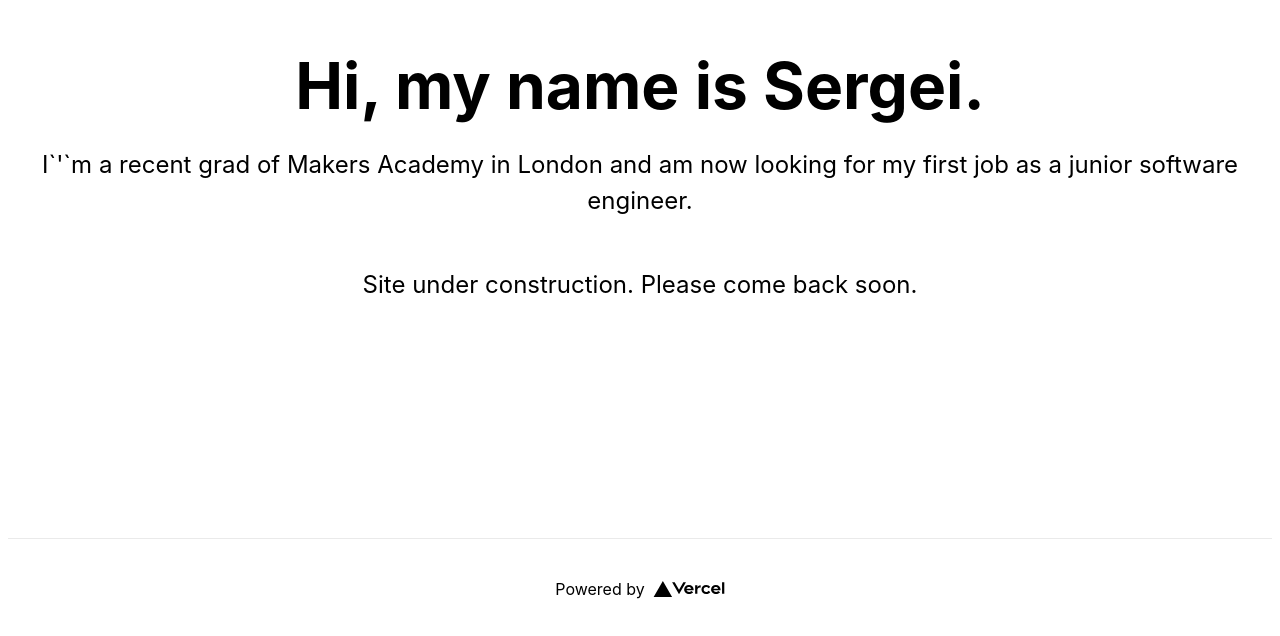
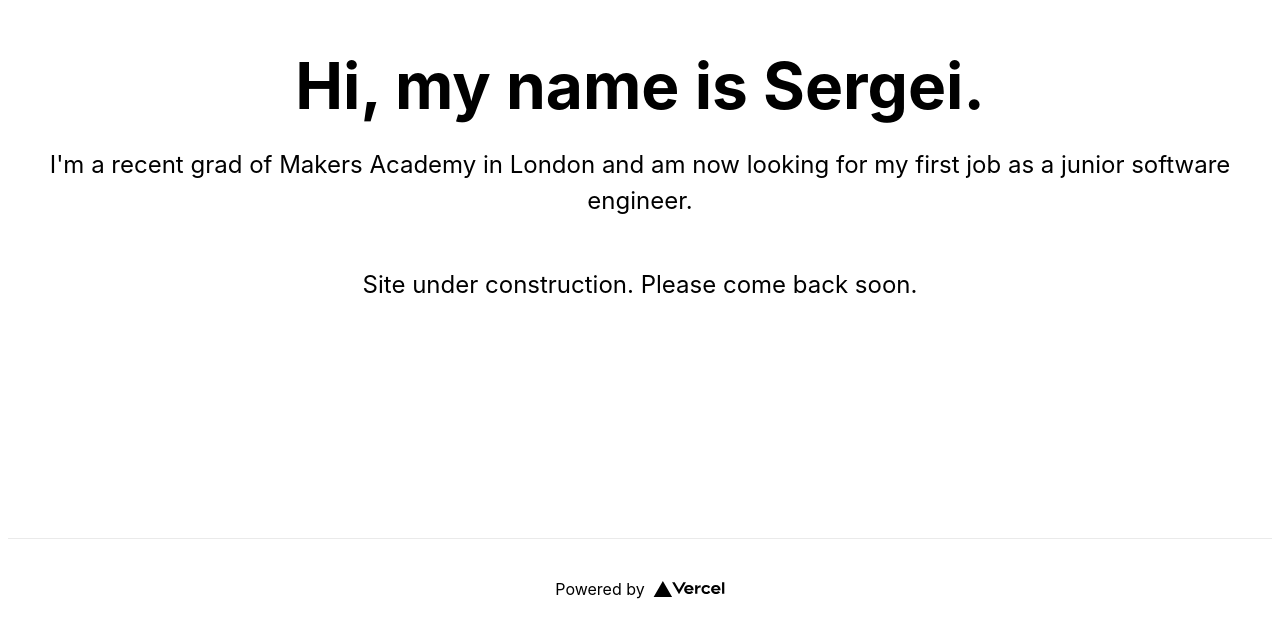
Before and after one commit to s-palmer/portfolio-nextjs, a Next.js app: page / in a window 1280 px wide. Shown: the part 162-798 px from the top of the page. Built offline with nearby package versions, Linux system fonts and the light colour scheme.

Commit message:
Replaced ' with &apos;

```diff
--- a/pages/index.js
+++ b/pages/index.js
@@ -17,7 +17,7 @@ export default function Home() {
         </h1>
 
         <p className={styles.description}>
-          I`&apos;`m a recent grad of Makers Academy in London and am now looking for my first job as a junior software engineer.
+          I&apos;m a recent grad of Makers Academy in London and am now looking for my first job as a junior software engineer.
         </p>
 
         <p className={styles.description}>
```
